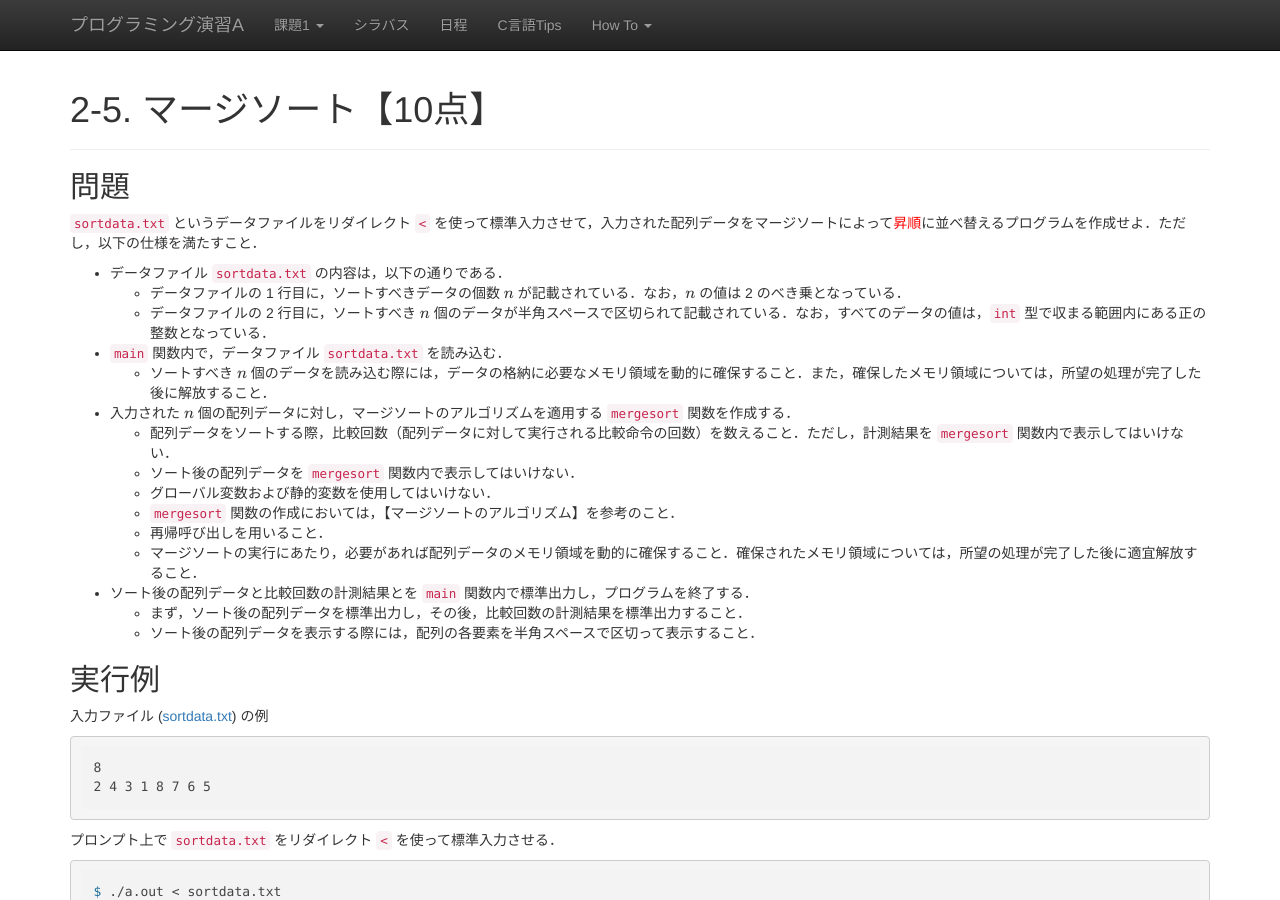
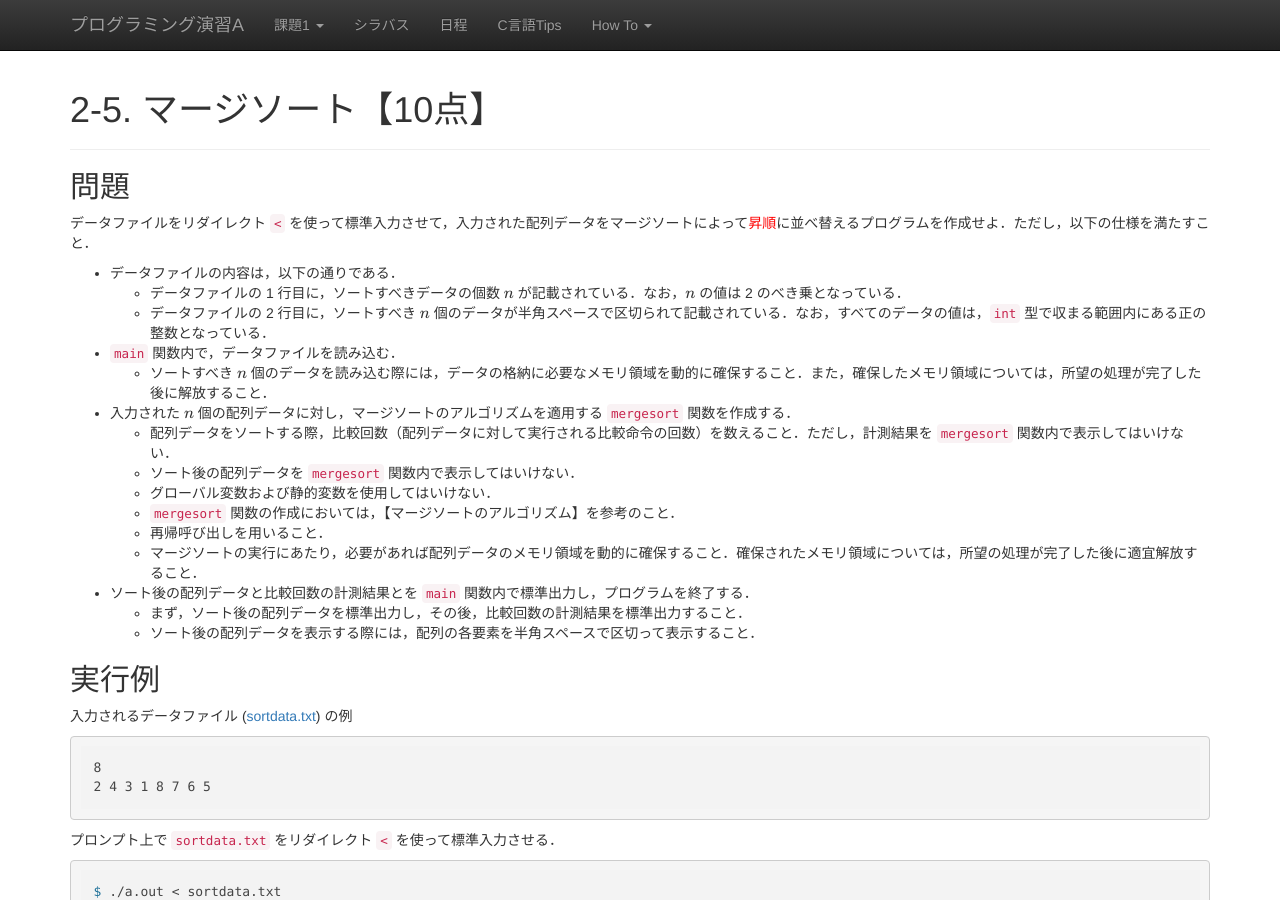
Before and after one commit to ecei-tohoku/ppa-public, a Jekyll site: the page built from kadai2/p25.md, in a window 1280 px wide and 900 px high. Built offline with Jekyll 4.4.1, drawn with Linux system fonts in a browser that asks for light colours; nearby versions of some CDN libraries; formulas are drawn with MathJax 3.

Commit message:
Update p25.md

````diff
--- a/kadai2/p25.md
+++ b/kadai2/p25.md
@@ -4,12 +4,12 @@ title: 2-5. マージソート【10点】
 ---
 
 ## 問題
-`sortdata.txt` というデータファイルをリダイレクト `<` を使って標準入力させて，入力された配列データをマージソートによって<font color="red">昇順</font>に並べ替えるプログラムを作成せよ．ただし，以下の仕様を満たすこと．
+データファイルをリダイレクト `<` を使って標準入力させて，入力された配列データをマージソートによって<font color="red">昇順</font>に並べ替えるプログラムを作成せよ．ただし，以下の仕様を満たすこと．
 
-- データファイル `sortdata.txt` の内容は，以下の通りである．
+- データファイルの内容は，以下の通りである．
   - データファイルの 1 行目に，ソートすべきデータの個数 $n$ が記載されている．なお，$n$ の値は 2 のべき乗となっている．
   - データファイルの 2 行目に，ソートすべき $n$ 個のデータが半角スペースで区切られて記載されている．なお，すべてのデータの値は，`int` 型で収まる範囲内にある正の整数となっている．
-- `main` 関数内で，データファイル `sortdata.txt` を読み込む．
+- `main` 関数内で，データファイルを読み込む．
   - ソートすべき $n$ 個のデータを読み込む際には，データの格納に必要なメモリ領域を動的に確保すること．また，確保したメモリ領域については，所望の処理が完了した後に解放すること．
 - 入力された $n$ 個の配列データに対し，マージソートのアルゴリズムを適用する `mergesort` 関数を作成する．
   - 配列データをソートする際，比較回数（配列データに対して実行される比較命令の回数）を数えること．ただし，計測結果を `mergesort` 関数内で表示してはいけない．
@@ -23,7 +23,7 @@ title: 2-5. マージソート【10点】
   - ソート後の配列データを表示する際には，配列の各要素を半角スペースで区切って表示すること．
 
 ## 実行例
-入力ファイル ([sortdata.txt](./sortdata.txt)) の例
+入力されるデータファイル ([sortdata.txt](./sortdata.txt)) の例
 
 ```
 8
````
